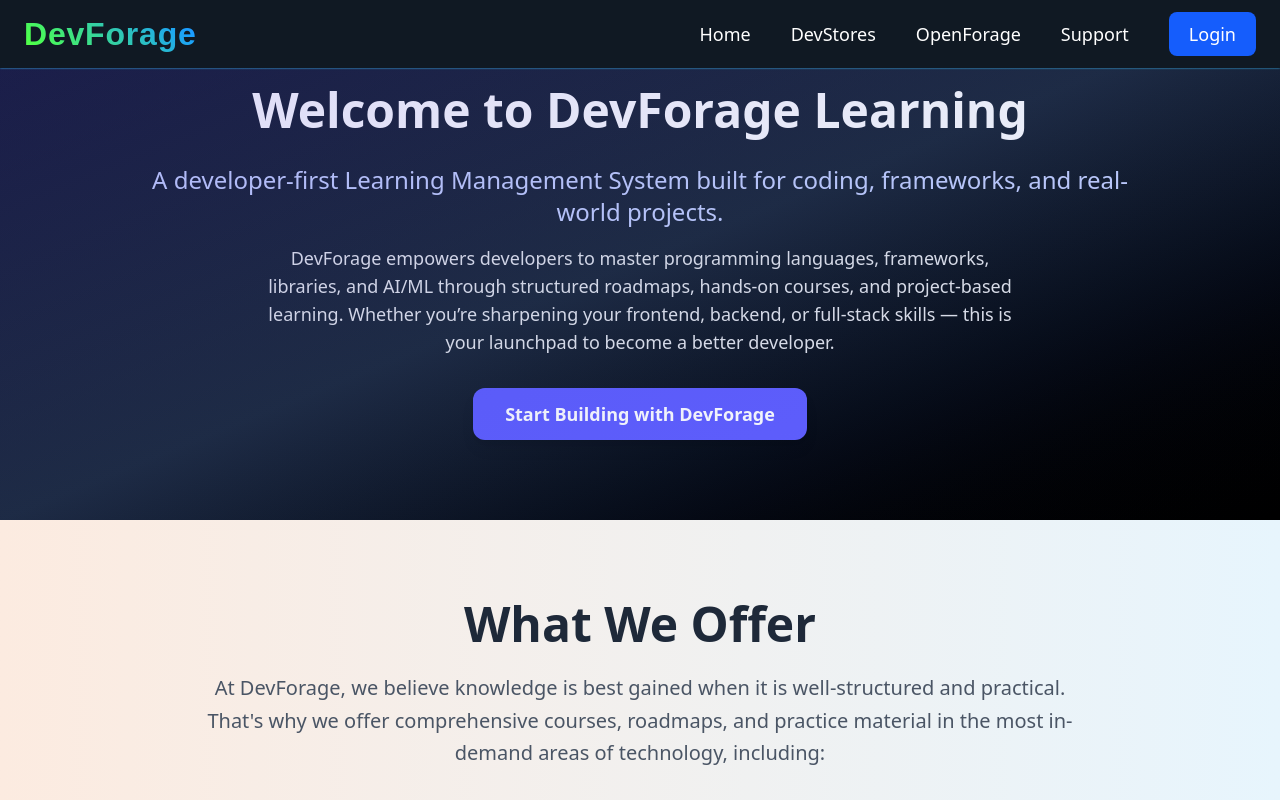
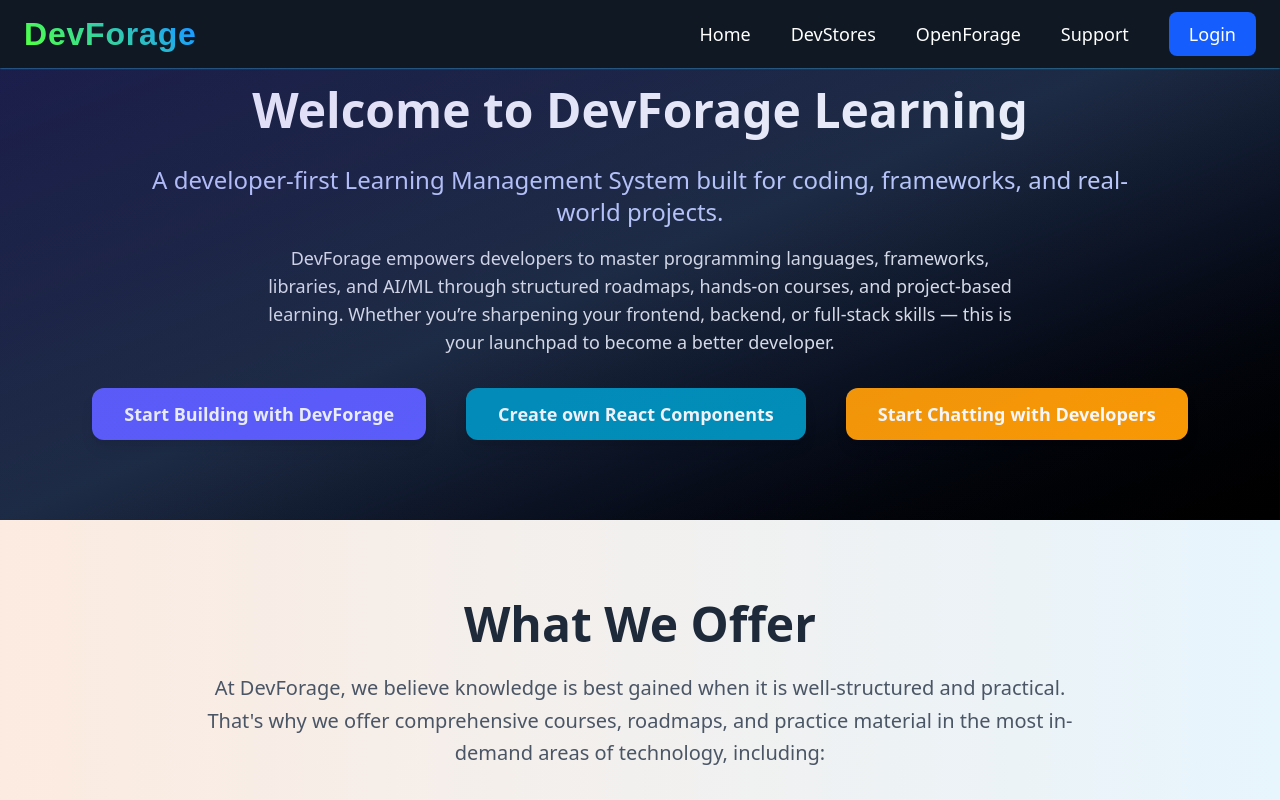
Before and after one commit to raushan-sinha/dev-forage, a React (Vite) app: page / in a window 1280 px wide. Shown: the top 800 px of the page. Built offline with nearby package versions, Linux system fonts and the light colour scheme.

Commit message:
Edited new button in the Home page

```diff
--- a/src/pages/Home/sections/WelcomeSection.jsx
+++ b/src/pages/Home/sections/WelcomeSection.jsx
@@ -26,13 +26,31 @@ export default function WelcomeSection() {
                     become a better developer.
                 </p>
 
+                <div className="flex flex-col items-center gap-4 sm:flex-row sm:gap-10">
                     {/* Call to Action */}
                     <Link
                         to="/login"
-                    className="inline-block bg-indigo-500 hover:bg-indigo-600 text-white text-base sm:text-lg font-semibold px-6 sm:px-8 py-3 rounded-xl shadow-lg transition-transform transform hover:scale-105"
+                        className="inline-block bg-indigo-500 hover:bg-indigo-600 text-white text-base sm:text-lg font-semibold px-6 sm:px-8 py-3 rounded-xl shadow-lg transition-transform transform hover:scale-105 whitespace-nowrap"
                     >
                         Start Building with DevForage
                     </Link>
+
+                    {/* Create React Components */}
+                    <Link
+                        to="/react-components"
+                        className="inline-block bg-cyan-600 hover:bg-cyan-700 text-white text-base sm:text-lg font-semibold px-6 sm:px-8 py-3 rounded-xl shadow-lg transition-transform transform hover:scale-105 whitespace-nowrap"
+                    >
+                        Create own React Components
+                    </Link>
+
+                    {/* Chat Community */}
+                    <Link
+                        to="/chat-developers"
+                        className="inline-block bg-amber-500 hover:bg-amber-600 text-white text-base sm:text-lg font-semibold px-6 sm:px-8 py-3 rounded-xl shadow-lg transition-transform transform hover:scale-105 whitespace-nowrap"
+                    >
+                        Start Chatting with Developers
+                    </Link>
+                </div>
             </div>
 
             {/* Background overlay */}
```
Lines whose indentation alone changed are shown as unchanged.
